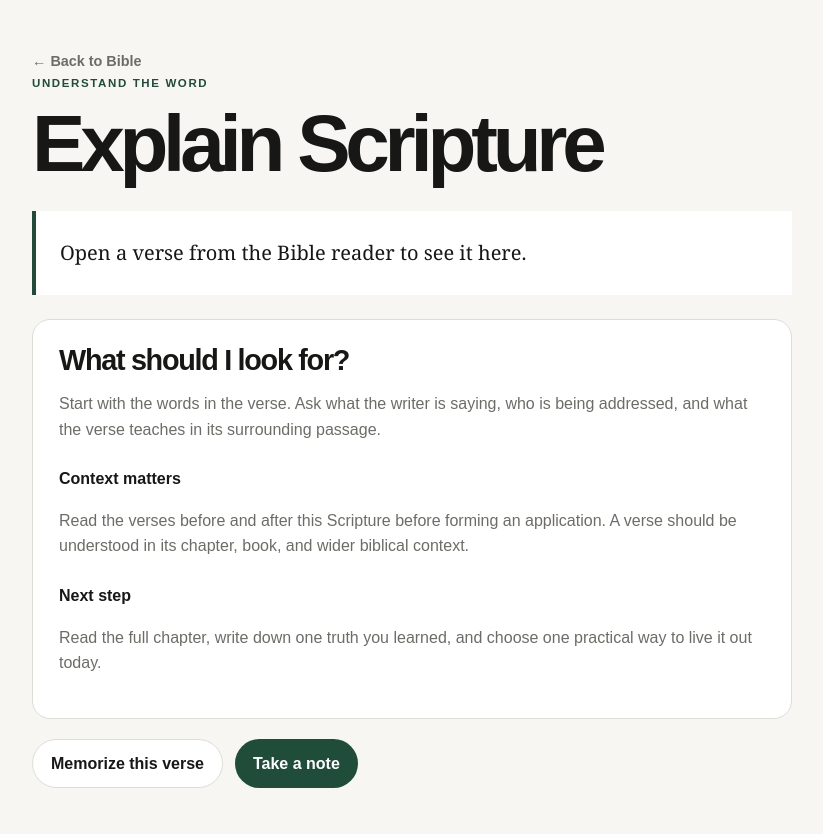
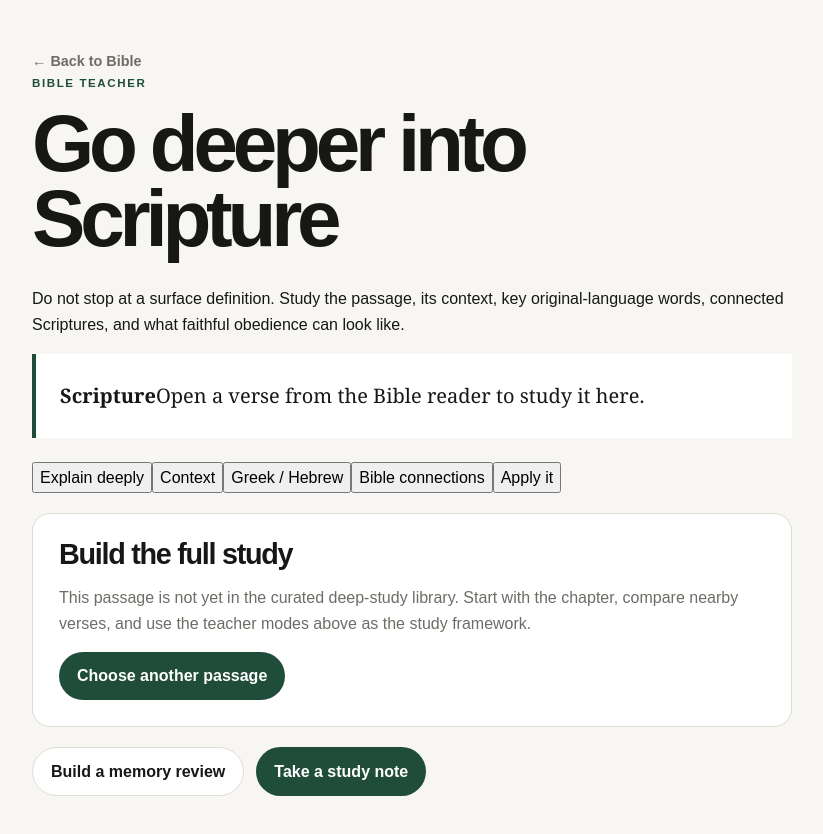
Before and after one commit to Zestplay-com/bible-study-platform, a Next.js app: page /ask in a window 1280 px wide. Shown: the top 834 px of the page, without its empty margins (228-1051 px from the left). Built offline with nearby package versions, Linux system fonts and the light colour scheme.

Commit message:
Build deep Bible Teacher study experience

```diff
--- a/app/ask/page.tsx
+++ b/app/ask/page.tsx
@@ -1,11 +1,24 @@
 "use client";
 
-import { useEffect, useState } from "react";
+import { useEffect, useMemo, useState } from "react";
 import { sitePath } from "@/lib/site";
+import { getStudyInsight } from "@/lib/study/insights";
+
+type TeacherMode = "explain" | "context" | "original" | "connections" | "apply";
+
+const modes: { id: TeacherMode; label: string }[] = [
+  { id: "explain", label: "Explain deeply" },
+  { id: "context", label: "Context" },
+  { id: "original", label: "Greek / Hebrew" },
+  { id: "connections", label: "Bible connections" },
+  { id: "apply", label: "Apply it" },
+];
 
 export default function AskPage() {
   const [reference, setReference] = useState("Scripture");
   const [text, setText] = useState("");
+  const [mode, setMode] = useState<TeacherMode>("explain");
+  const [question, setQuestion] = useState("");
 
   useEffect(() => {
     const params = new URLSearchParams(window.location.search);
@@ -13,23 +26,67 @@ export default function AskPage() {
     setText(params.get("text") ?? "");
   }, []);
 
+  const insight = useMemo(() => getStudyInsight(reference), [reference]);
+
   return (
-    <main className="action-page">
+    <main className="action-page teacher-page">
       <a className="back-link" href={sitePath("/bible")}>← Back to Bible</a>
-      <p className="eyebrow">UNDERSTAND THE WORD</p>
-      <h1>Explain {reference}</h1>
-      <blockquote className="scripture-card">{text || "Open a verse from the Bible reader to see it here."}</blockquote>
-      <section className="study-card">
-        <h2>What should I look for?</h2>
-        <p>Start with the words in the verse. Ask what the writer is saying, who is being addressed, and what the verse teaches in its surrounding passage.</p>
-        <h3>Context matters</h3>
-        <p>Read the verses before and after this Scripture before forming an application. A verse should be understood in its chapter, book, and wider biblical context.</p>
-        <h3>Next step</h3>
-        <p>Read the full chapter, write down one truth you learned, and choose one practical way to live it out today.</p>
-      </section>
+      <p className="eyebrow">BIBLE TEACHER</p>
+      <h1>Go deeper into {reference}</h1>
+      <p className="study-lead">Do not stop at a surface definition. Study the passage, its context, key original-language words, connected Scriptures, and what faithful obedience can look like.</p>
+
+      <blockquote className="scripture-card">
+        <strong>{reference}</strong>
+        <span>{text || "Open a verse from the Bible reader to study it here."}</span>
+      </blockquote>
+
+      <div className="teacher-mode-list" role="tablist" aria-label="Bible teacher modes">
+        {modes.map((item) => (
+          <button key={item.id} type="button" className={mode === item.id ? "teacher-mode active" : "teacher-mode"} onClick={() => setMode(item.id)}>{item.label}</button>
+        ))}
+      </div>
+
+      {insight ? (
+        <section className="teacher-dossier">
+          <div className="teacher-card teacher-big-idea">
+            <p className="eyebrow">THE BIG IDEA</p>
+            <h2>{insight.theme}</h2>
+            <p>{insight.bigIdea}</p>
+          </div>
+
+          {mode === "explain" && <>
+            <div className="teacher-card">
+              <h2>What is God showing here?</h2>
+              <div className="insight-list">{insight.whatGodIsShowing.map((item) => <p key={item}><span>✓</span>{item}</p>)}</div>
+            </div>
+            <div className="teacher-card">
+              <h2>Read the passage in context</h2>
+              <p>{insight.context}</p>
+            </div>
+          </>}
+
+          {mode === "context" && <div className="teacher-card"><p className="eyebrow">CONTEXT</p><h2>Before you apply it</h2><p>{insight.context}</p><h3>Questions to ask</h3><div className="insight-list">{insight.questions.map((item) => <p key={item}><span>?</span>{item}</p>)}</div></div>}
+
+          {mode === "original" && <div className="teacher-card"><p className="eyebrow">ORIGINAL LANGUAGE</p><h2>Words worth slowing down for</h2><div className="word-study-list">{insight.words.map((word) => <article key={word.word}><div><strong>{word.word}</strong><span>{word.original} · {word.transliteration}</span></div><p><b>Meaning:</b> {word.meaning}</p><p><b>Why it matters:</b> {word.whyItMatters}</p></article>)}</div><p className="teacher-note">Original-language notes are study aids, not a replacement for reading the full passage in context.</p></div>}
+
+          {mode === "connections" && <div className="teacher-card"><p className="eyebrow">SCRIPTURE CONNECTS WITH SCRIPTURE</p><h2>Follow the thread</h2><div className="connection-list">{insight.crossReferences.map((item) => <article key={item.reference}><strong>{item.reference}</strong><p>{item.connection}</p><a href={sitePath(`/bible/search?q=${encodeURIComponent(item.reference)}`)}>Open in Bible search →</a></article>)}</div></div>}
+
+          {mode === "apply" && <div className="teacher-card"><p className="eyebrow">FROM KNOWLEDGE TO OBEDIENCE</p><h2>What should change?</h2><div className="insight-list">{insight.application.map((item) => <p key={item}><span>→</span>{item}</p>)}</div><div className="prayer-box"><strong>Turn it into prayer</strong><p>{insight.prayer}</p></div></div>}
+
+          <div className="teacher-card teacher-question">
+            <p className="eyebrow">ASK THE TEACHER</p>
+            <h2>What are you still wondering?</h2>
+            <div className="teacher-input-row"><input value={question} onChange={(event) => setQuestion(event.target.value)} placeholder={`Ask about ${reference}...`} aria-label={`Ask a question about ${reference}`} /><button type="button" className="primary-button button-reset" disabled={!question.trim()}>Ask</button></div>
+            <p className="teacher-note">The full AI Teacher connection will use this same grounded study structure: Scripture first, context second, interpretation carefully, application clearly.</p>
+          </div>
+        </section>
+      ) : (
+        <section className="study-card"><h2>Build the full study</h2><p>This passage is not yet in the curated deep-study library. Start with the chapter, compare nearby verses, and use the teacher modes above as the study framework.</p><a className="primary-button" href={sitePath("/bible")}>Choose another passage</a></section>
+      )}
+
       <div className="action-page-links">
-        <a className="secondary-button" href={sitePath(`/memory?reference=${encodeURIComponent(reference)}&text=${encodeURIComponent(text)}`)}>Memorize this verse</a>
-        <a className="primary-button" href={sitePath(`/notes?reference=${encodeURIComponent(reference)}&text=${encodeURIComponent(text)}`)}>Take a note</a>
+        <a className="secondary-button" href={sitePath(`/memory?reference=${encodeURIComponent(reference)}&text=${encodeURIComponent(text)}`)}>Build a memory review</a>
+        <a className="primary-button" href={sitePath(`/notes?reference=${encodeURIComponent(reference)}&text=${encodeURIComponent(text)}`)}>Take a study note</a>
       </div>
     </main>
   );
```
